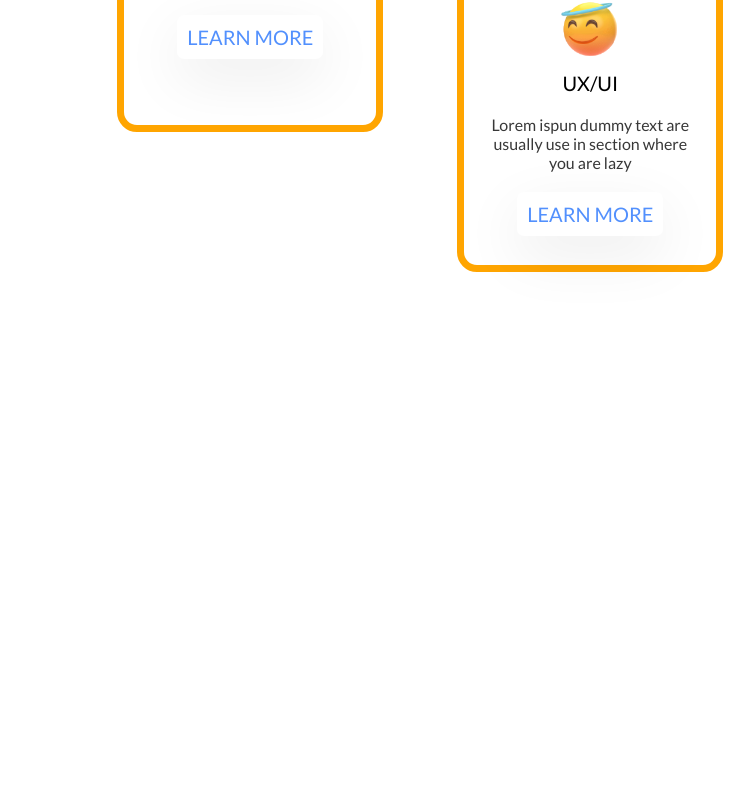
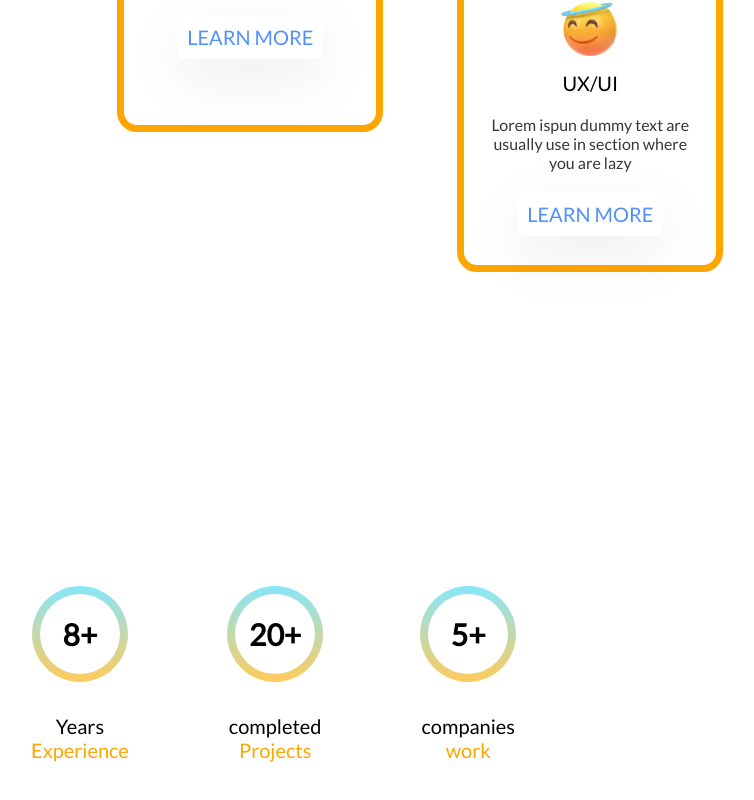
Before and after one commit to willy903/BMW-STORE, a React (Create React App) app: page / in a window 1280 px wide. Shown: the part 1428-2228 px from the top of the page, without its empty margins (367-1121 px from the left). Before the commit the page ends 1996 px from the top, so only its background shows below. Built offline with nearby package versions, Linux system fonts and the light colour scheme.

Commit message:
section experience finished

```diff
--- a/src/App.js
+++ b/src/App.js
@@ -2,12 +2,14 @@ import './styles/App.css';
 import Services from './components/services/services';
 import NavBar from './components/NavBar/navbar';
 import Intro from './components/intro/intro';
+import Experience from './components/Experience/experience';
 function App() {
   return (
     <div className="App">
       <NavBar/>
       <Intro/>
       <Services/>
+      <Experience/>
     </div>
   );
 }
--- a/src/components/Experience/experience.css
+++ b/src/components/Experience/experience.css
@@ -0,0 +1,44 @@
+.experience {
+    display: flex;
+    align-items: center;
+    justify-content: center;
+    gap: 5rem;
+    height: 30vh;
+    margin-bottom: 8rem;
+}
+
+.achievement {
+    display: flex;
+    flex-direction: column;
+    align-items: center;
+}
+
+.cicrle {
+    width: 4rem;
+    height: 4rem;
+    border-radius: 100%;
+    background: #fff;
+    position: relative;
+    display: flex;
+    align-items: center;
+    justify-content: center;
+    font-size: 1.5rem;
+    font-weight: bold;
+    margin-bottom: 2rem;
+}
+
+.cicrle::before {
+    border-radius: 100%;
+    content: '';
+    background-image: linear-gradient(to bottom, #87e6fb 0%, #ffcB5c 100%);
+    top: -8px;
+    left: -8px;
+    bottom: -8px;
+    right: -8px;
+    position: absolute;
+    z-index: -1;
+}
+
+.achievement span:nth-of-type(2) {
+    color: orange;
+}
--- a/src/components/Experience/experience.jsx
+++ b/src/components/Experience/experience.jsx
@@ -1,9 +1,24 @@
 import React from 'react'
+import "./experience.css"
 
 const experience = () => {
   return (
     <div className="experience">
-
+        <div className="achievement">
+          <div className="cicrle">8+</div>
+          <span>Years</span>
+          <span>Experience</span>
+        </div>
+        <div className="achievement">
+          <div className="cicrle">20+</div>
+          <span>completed</span>
+          <span>Projects</span>
+        </div>
+        <div className="achievement">
+          <div className="cicrle">5+</div>
+          <span>companies</span>
+          <span>work</span>
+        </div>
     </div>
   )
 }
--- a/src/components/services/services.jsx
+++ b/src/components/services/services.jsx
@@ -4,6 +4,7 @@ import Cards from "../cards/cards";
 import HeartEmoji from "../../image/heartemoji.png";
 import Glasses from "../../image/glasses.png";
 import Humble from "../../image/humble.png";
+import cv from "../../image/cv.pdf";
 
 const Services = () => {
   return (
@@ -17,7 +18,10 @@ const Services = () => {
           <br />
           ispum is simpley dummy text of printing
         </span>
-        <button className="button s-button">Download CV</button>
+        <a href={cv} download>
+          <button className="button s-button">Download CV</button>
+        </a>
+
         <div className="blur s-blur" style={{ background: "#ABF1FF94" }}></div>
       </div>
       <div className="cards">
@@ -28,18 +32,20 @@ const Services = () => {
             detail={"Figma, Sketch, Photoshop, Adobe, Adobe xd"}
           />
         </div>
-        <div style={{ top:"12rem" ,left: "-4rem" }}>
+        <div style={{ top: "12rem", left: "-4rem" }}>
           <Cards
             emoji={Glasses}
             heading={"Developper"}
             detail={"Html, Css, Javascript, React"}
           />
         </div>
-        <div style={{ top :"19rem" ,left: "13rem" }}>
+        <div style={{ top: "19rem", left: "13rem" }}>
           <Cards
             emoji={Humble}
             heading={"UX/UI"}
-            detail={"Lorem ispun dummy text are usually use in section where you are lazy"}
+            detail={
+              "Lorem ispun dummy text are usually use in section where you are lazy"
+            }
           />
         </div>
       </div>
```
Also changed, not shown: src/components/works/works.jsx (added, +10 -0 lines), src/components/works/works.css (added), 1 other file (tests, documents, lock files or other folders).
